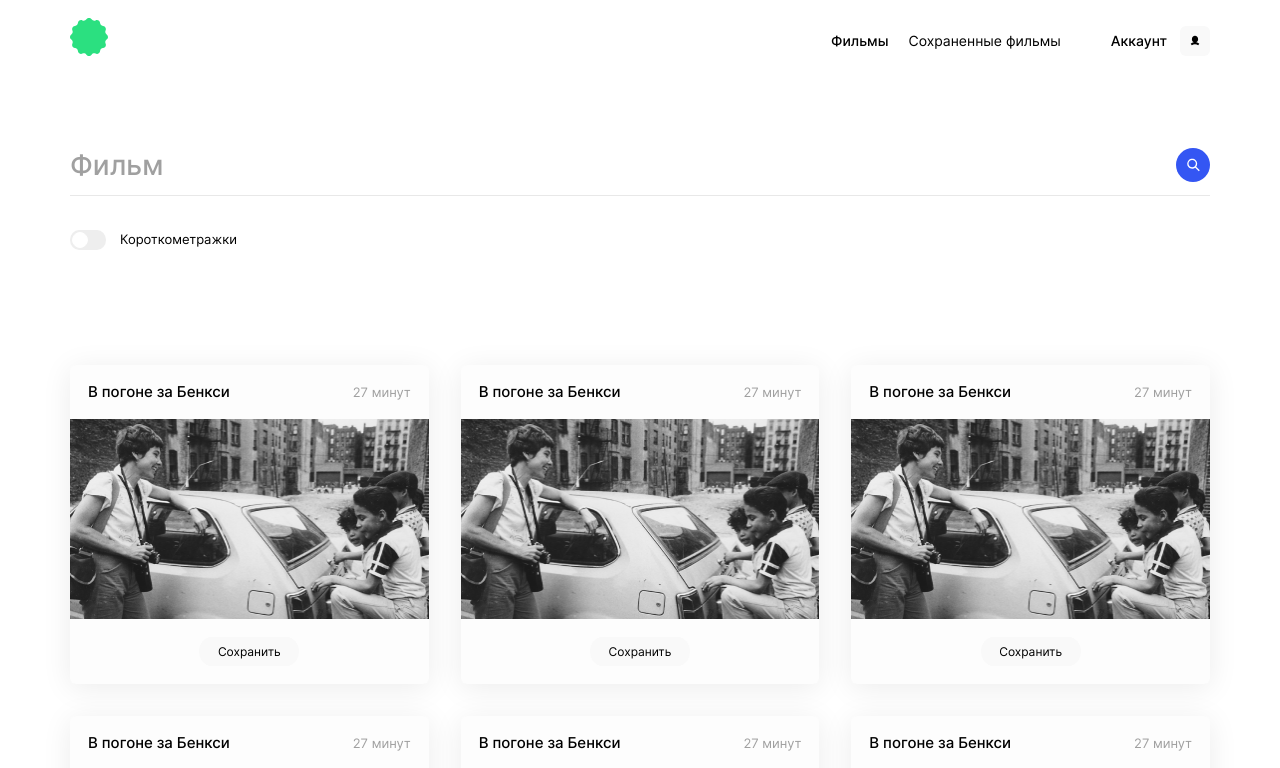
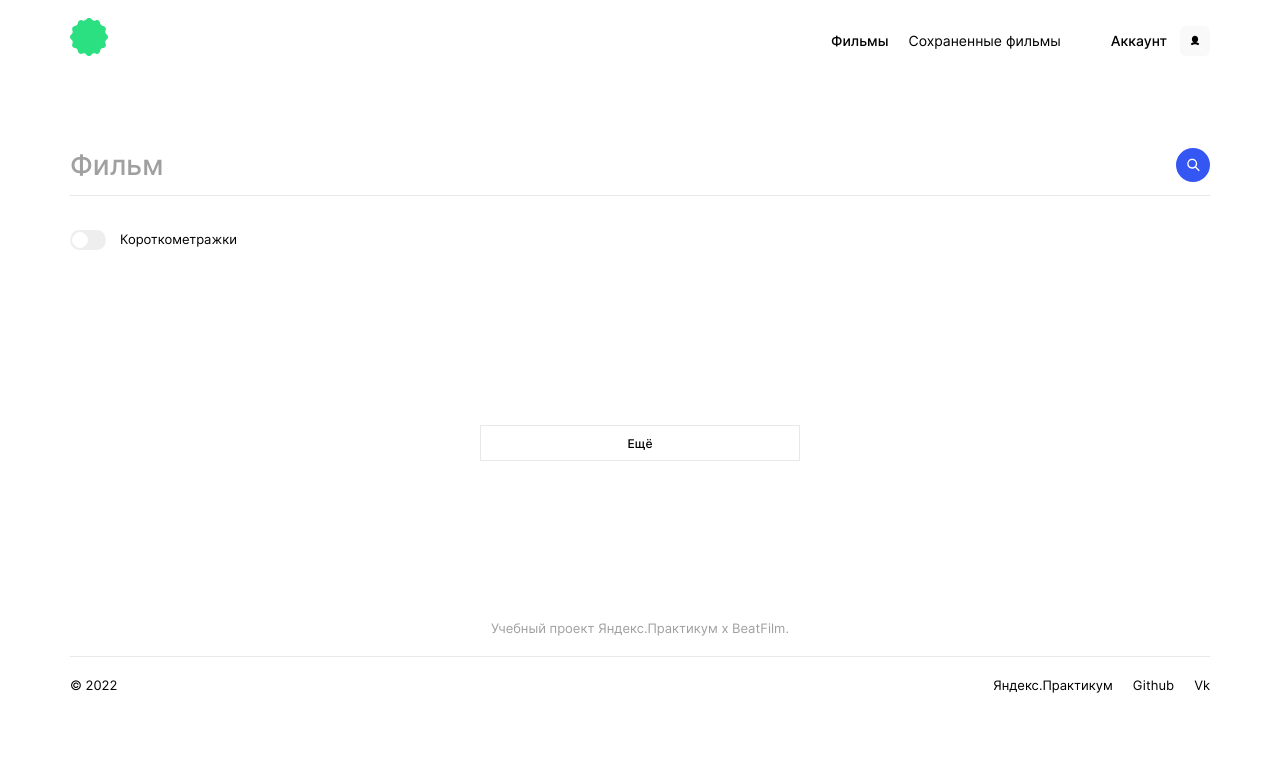
Before and after one commit to Olga-Grigel/movies-explorer-frontend, a React (Create React App) app: page /movies in a window 1280 px wide. Shown: the top 768 px of the page. Built offline with nearby package versions, Linux system fonts and the light colour scheme.

Commit message:
feat:Добавлена частичная  функциопальность

```diff
--- a/src/components/App/App.js
+++ b/src/components/App/App.js
@@ -14,14 +14,56 @@ import Preloader from '../Preloader/Preloader';
 import NotFound from '../NotFound/NotFound';
 import Menu from '../Menu/Menu';
 import Navigation from '../Navigation/Navigation';
+import api from '../../utils/MoviesApi';
 
 function App() {
+  const [calcMovies, setCalcMovies] = React.useState(0);
+  const [movies, setMovies] = React.useState([]);
+
+
+  function handleMoviesCalc() {
+
+    if (window.innerWidth < 449) {
+      return setCalcMovies(5);
+    }
+    else if (window.innerWidth < 949) {
+      return setCalcMovies(8);
+    }
+    return setCalcMovies(12);
+  };
+
+  function moviesList(arrayMovies) {
+    handleMoviesCalc();
+    console.log(calcMovies)
+    return arrayMovies.slice(0, calcMovies);
+  };
+
+  const handleSearch = () => {
+
+    api.getInitialCards()
+      .then((movies) => {
+        debugger;
+        setMovies(moviesList(movies));
+        window.addEventListener("resize", () => { setMovies(moviesList(movies)) });
+        return () => window.removeEventListener("resize", () => { setMovies(moviesList(movies)) });
+
+      })
+      .catch(err => alert(`Ошибка: ${err.status}`))
+  }
+
+  React.useEffect(() => {
+
+  }, []);
 
   return (
     <div className="App">
       <Routes>
         <Route exact path="/" element={<Main />} />
-        <Route path="/movies" element={<Movies />} />
+        <Route path="/movies" element={
+          <Movies
+            movies={movies}
+            handleSearch={handleSearch}
+          />} />
         <Route path="/saved-movies" element={<SavedMovies />} />
         <Route path="/profile" element={<Profile />} />
         <Route path="/signin" element={<Login />} />
--- a/src/components/Movies/Movies.js
+++ b/src/components/Movies/Movies.js
@@ -4,12 +4,16 @@ import Header from '../Header/Header';
 import Footer from '../Footer/Footer';
 import SearchForm from '../SearchForm/SearchForm';
 
-function Movies() {
+function Movies({ movies, handleSearch }) {
   return (
     <section className="movies">
       {<Header />}
-      {<SearchForm />}
-      {<MoviesCardList />}
+      {<SearchForm
+        handleSearch={handleSearch}
+      />}
+      {<MoviesCardList
+        movies={movies}
+      />}
       {<Footer />}
     </section>
 
--- a/src/components/MoviesCard/MoviesCard.css
+++ b/src/components/MoviesCard/MoviesCard.css
@@ -5,10 +5,7 @@
   white-space: nowrap;
   overflow: hidden;
   line-height: 0;
-}
-
-@media screen and (max-width: 950px) {
-  .element {}
+  max-width: 360px;
 }
 
 .element__textblock {
@@ -31,6 +28,8 @@
   line-height: 18px;
   color: #000000;
   margin: 0;
+  text-overflow: ellipsis;
+  overflow: hidden;
 }
 
 @media screen and (max-width: 450px) {
@@ -57,7 +56,21 @@
 
 .element__photo {
   display: block;
-  max-width: 100%
+  width: 100%;
+  height: 200px;
+  object-fit: cover;
+}
+
+@media screen and (max-width: 950px) {
+  .element__photo {
+    height: 190px;
+  }
+}
+
+@media screen and (max-width: 450px) {
+  .element__photo {
+    height: 168px;
+  }
 }
 
 .element__button {
--- a/src/components/MoviesCard/MoviesCard.js
+++ b/src/components/MoviesCard/MoviesCard.js
@@ -3,13 +3,28 @@ import pic from '../../images/pic.png';
 import './MoviesCard.css';
 
 function MoviesCard(props) {
+
+  function durationMovie(min) {
+    if (min > 59) {
+      const hours = Math.trunc(min / 60);
+      const minutes = min % 60;
+      return hours + ' ч. ' + minutes + ' мин.';
+    }
+    else {
+      return min + ' минут';
+    }
+  }
+
   return (
     <div className="element">
       <div className="element__textblock">
-        <p className="element__text">В погоне за Бенкси</p>
-        <p className="element__time">27 минут</p>
+        <p className="element__text">{props.movie.nameRU}</p>
+        <p className="element__time">{
+          durationMovie(props.movie.duration)
+        }
+        </p>
       </div>
-      <img className="element__photo" src={pic} alt="Картинка с фильма"/>
+      <img className="element__photo" src={'https://api.nomoreparties.co/' + props.movie.image.url} alt="Картинка с фильма" />
       <button type="button" className="element__button">Сохранить</button>
     </div>
   );
--- a/src/components/MoviesCardList/MoviesCardList.js
+++ b/src/components/MoviesCardList/MoviesCardList.js
@@ -1,22 +1,11 @@
 import './MoviesCardList.css';
 import MoviesCard from '../MoviesCard/MoviesCard';
 
-function MoviesCardList() {
+function MoviesCardList({ movies }) {
   return (
     <section className="elements">
       <div className="elements__grid">
-        {<MoviesCard />}
-        {<MoviesCard />}
-        {<MoviesCard />}
-        {<MoviesCard />}
-        {<MoviesCard />}
-        {<MoviesCard />}
-        {<MoviesCard />}
-        {<MoviesCard />}
-        {<MoviesCard />}
-        {<MoviesCard />}
-        {<MoviesCard />}
-        {<MoviesCard />}
+        {movies.map((movie) => (<MoviesCard key={movie.id} movie={movie} />))}
       </div>
       <button className="elements__button">Ещё</button>
     </section>
--- a/src/components/SearchForm/SearchForm.js
+++ b/src/components/SearchForm/SearchForm.js
@@ -1,12 +1,12 @@
 import './SearchForm.css';
 import find from '../../images/find.svg';
 
-function SearchForm() {
+function SearchForm({ handleSearch }) {
   return (
     <form className="search">
       <div className="search__string">
         <input id="search" type="text" name="search" className="search__input" placeholder="Фильм" />
-        <img className="search__find" src={find} alt="Значок 'найти'" />
+        <img className="search__find" src={find} alt="Значок 'найти'" onClick={handleSearch} />
       </div>
       <label className="search__checkbox">
         <input type="checkbox" />
--- /dev/null
+++ b/src/utils/MoviesApi.js
@@ -0,0 +1,84 @@
+class Api {
+  constructor(config) {
+    this._url = config.url;
+    this._headers = config.headers;
+  }
+  checkResponse(res) {
+    if (res.ok) { return res.json() } else { return Promise.reject(res) }
+  }
+
+  getInitialCards() {
+    return fetch(this._url, {
+      method: 'GET',
+      headers: this._headers
+    })
+      .then((res) => this.checkResponse(res))
+  };
+
+  getInitialProfile() {
+    return fetch(this._url + '/cohort-29/users/me', {
+      method: 'GET',
+      headers: this._headers
+    })
+      .then((res) => this.checkResponse(res))
+  };
+  sendDataProfile({ name, about }) {
+    return fetch(this._url + '/cohort-29/users/me', {
+      method: 'PATCH',
+      headers: this._headers,
+      body: JSON.stringify({
+        name: name,
+        about: about
+      })
+    })
+      .then((res) => this.checkResponse(res))
+  };
+  sendNewCard(formData) {
+    return fetch(this._url + '/cohort-29/cards', {
+      method: 'POST',
+      headers: this._headers,
+      body: JSON.stringify({
+        name: formData.name,
+        link: formData.link
+      })
+    })
+      .then((res) => this.checkResponse(res))
+  };
+  deleteCards(cardId) {
+    return fetch(`${this._url}/cohort-29/cards/${cardId}`, {
+      method: 'DELETE',
+      headers: this._headers,
+    })
+      .then((res) => this.checkResponse(res))
+  };
+  sendAvatarProfile(avatar) {
+    return fetch(this._url + '/cohort-29/users/me/avatar', {
+      method: 'PATCH',
+      headers: this._headers,
+      body: JSON.stringify({
+        avatar
+      })
+    })
+      .then((res) => this.checkResponse(res))
+  };
+  changeLikeCardStatus(cardId, callbackIsLiked) {
+    return fetch(`${this._url}/cohort-29/cards/likes/${cardId}`, {
+      method: callbackIsLiked ? 'DELETE' : 'PUT',
+      headers: this._headers,
+      body: JSON.stringify({
+      })
+
+    })
+      .then((res) => this.checkResponse(res))
+  }
+}
+
+const api = new Api({
+  url: "https://api.nomoreparties.co/beatfilm-movies",
+  headers: {
+    //authorization: '991e328d-0927-45d2-8b32-8b35ae054b8c',
+    'Content-Type': 'application/json'
+  }
+});
+
+export default api;
```
Also changed, not shown: src/utils/MainApi.js (added).
